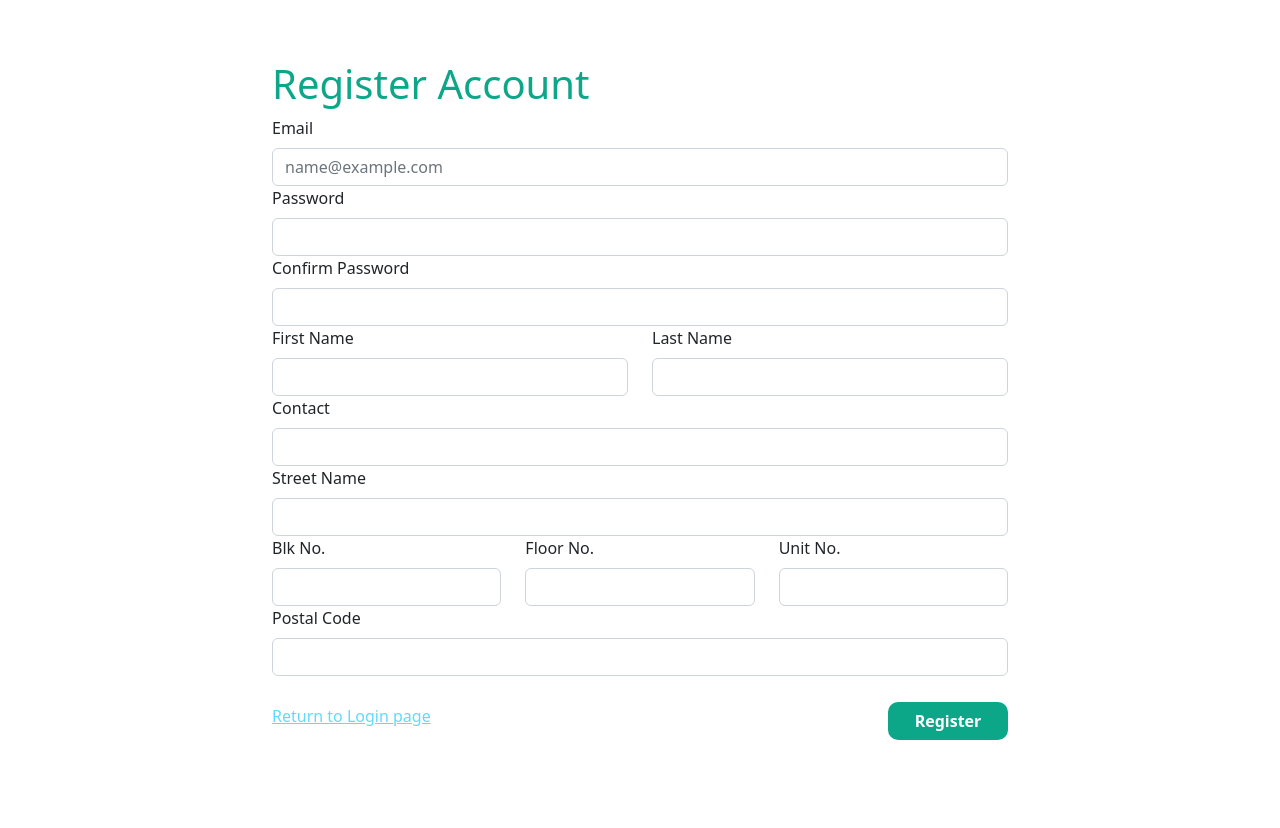
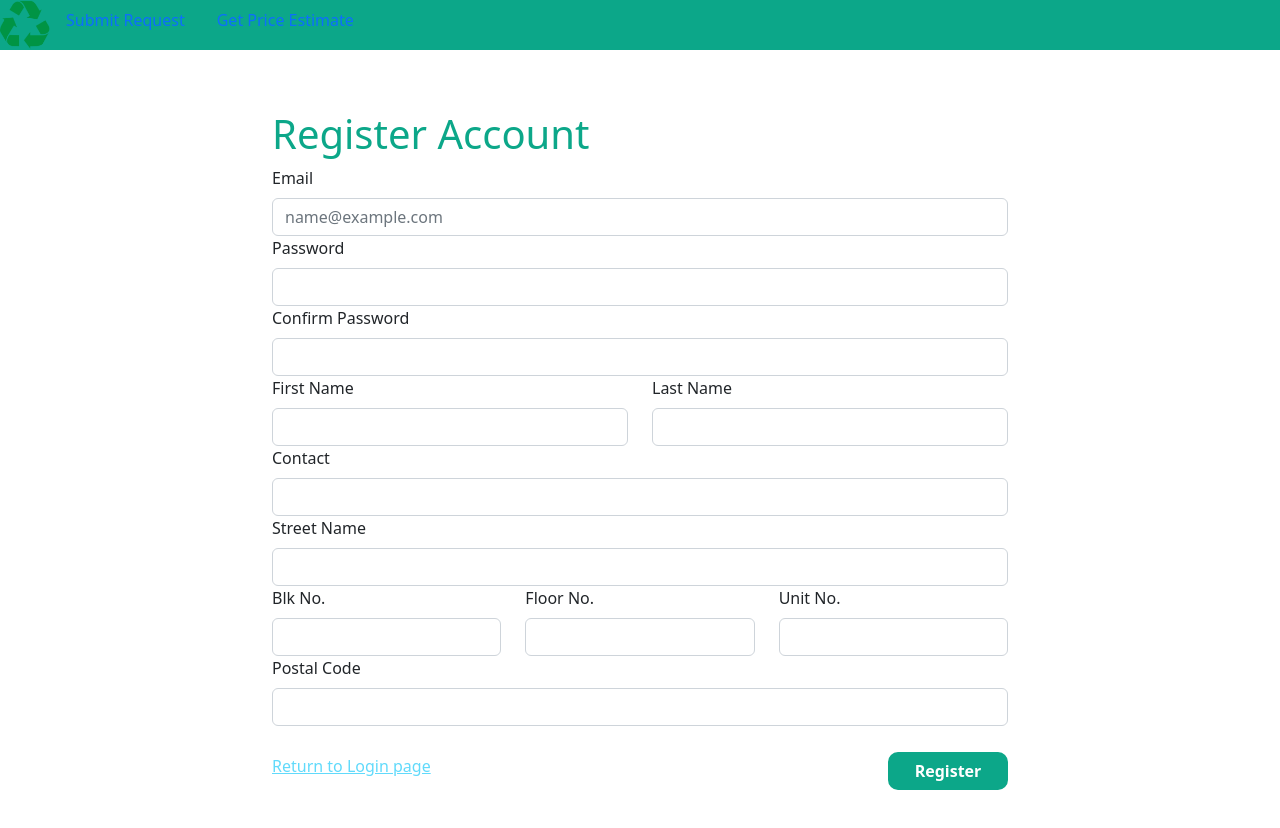
Before and after one commit to mtech-batch-31/waste-recycler-client, a React (Create React App) app: page /register in a window 1280 px wide. Shown: the top 828 px of the page. Before the commit the page ends 800 px from the top, so only its background shows below. Built offline with nearby package versions, Linux system fonts and the light colour scheme.

Commit message:
commited ugly header. Styling to be improved

```diff
--- /dev/null
+++ b/src/Components/Header.css
@@ -0,0 +1,11 @@
+.nav-bar {
+    background-color: #0CA789;
+}
+.nav-item {
+    font-size: 80px;
+    font-weight: bold;
+    color: #051613;
+}
+.nav-item:active {
+    color: #f69ba7 !important;
+  }
--- /dev/null
+++ b/src/Components/Header.tsx
@@ -0,0 +1,14 @@
+import {Navbar, NavDropdown, Nav} from 'react-bootstrap'
+import './Header.css'
+import { Fragment } from 'react';
+
+const Header = () => {
+    return (
+    <Nav className='nav-bar'>
+        <Navbar.Brand><img src='..\logo192.png' height={50} /></Navbar.Brand>
+        <Nav.Link className='nav-item'>Submit Request</Nav.Link>
+        <Nav.Link className='nav-item'>Get Price Estimate</Nav.Link>
+   </Nav>)
+}
+
+export default Header;
--- /dev/null
+++ b/src/Page/Layout.tsx
@@ -0,0 +1,13 @@
+import { Fragment } from 'react';
+import {Outlet} from 'react-router-dom'
+import Header from '../Components/Header'
+
+const Layout = () =>{
+    return(
+    <Fragment>
+        <Header />
+        <Outlet />
+    </Fragment>)
+}
+
+export default Layout;
--- a/src/Page/Register.tsx
+++ b/src/Page/Register.tsx
@@ -124,7 +124,7 @@ const RegisterAccount = () => {
                     address: `Blk ${formData.blockNo}, ${formData.street}, #${formData.floorNo}-{${formData.unitNo}}`,
                     postalCode: formData.postalCode
                 });
-                if(response.status != 200) //register unsuccess
+                if(response.status !== 200) //register unsuccess
                 {
                     setRegisterResult({isSuccess: false, message: "Error when registering. Please try again."});
                     console.log(response);
```
Also changed, not shown: src/App.tsx (+7 -5 lines).
